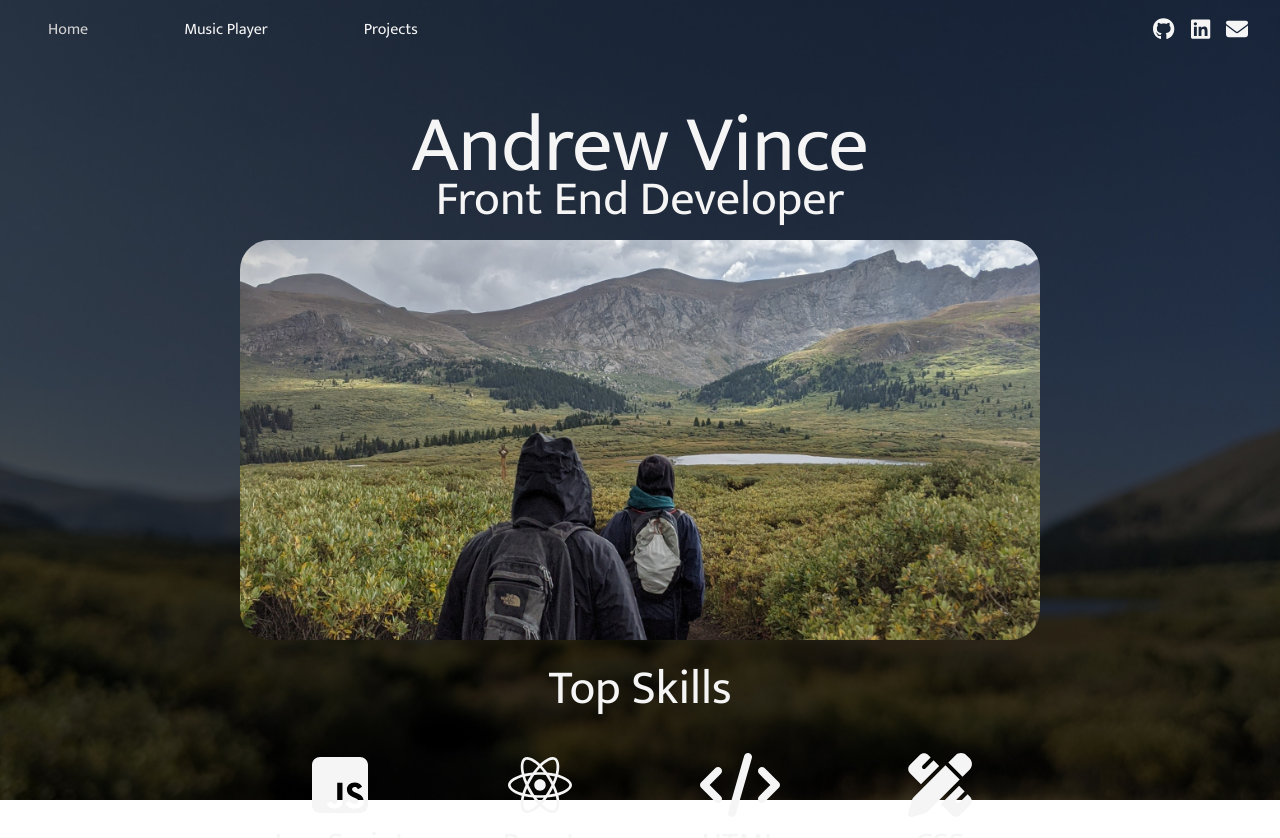
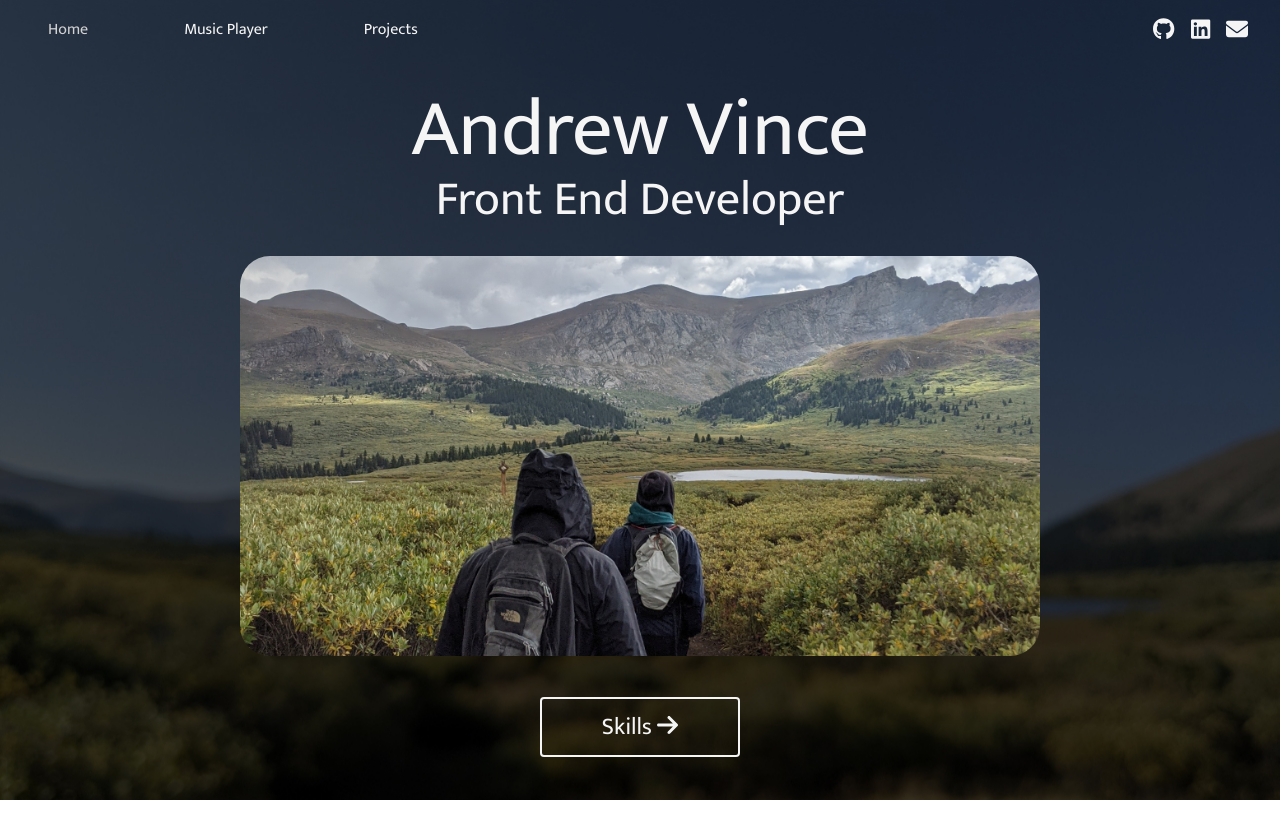
Before and after one commit to ajtvince/projects, a React (Create React App) app: page / in a window 1280 px wide. Shown: the top 838 px of the page. After the commit the page ends 800 px from the top, so only its background shows below. Built offline with nearby package versions, Linux system fonts and the light colour scheme.

Commit message:
changes to homepage design/flow

```diff
--- a/src/components/Home/Home.css
+++ b/src/components/Home/Home.css
@@ -2,6 +2,7 @@
     width:100%;
     height:100%;
     padding-top:4rem;
+    overflow: hidden;
 }
 
 .homeContainer > .homeOverview {
@@ -10,66 +11,164 @@
     margin:auto;
     text-align: center;
     color:whitesmoke;
-    padding-top:1rem;
     height:auto;
+
 }
 
-.homeContainer > .homeOverview > div:nth-child(1) {
+.homeContainer > .homeOverview > .homeInfo > div:nth-child(1) {
     font-size:5rem;
-    height:5rem;
+    height:6rem;
 }
-.homeContainer > .homeOverview > div:nth-child(2) {
+.homeContainer > .homeOverview > .homeInfo > div:nth-child(2) {
     font-size:3rem;
+}
+
+.homeContainer > .homeOverview > .homeInfo > button {
+    display:block;
+    width:200px;
+    margin:auto;
+    padding:8px;
+    background: none;
+    border:2px whitesmoke solid;
+    color:whitesmoke;
+    border-radius: 4px;
+    font-size:24px;
+}
+
+.homeContainer > .homeOverview > .homeInfo > button:hover {
+    border-color: lightslategray;
+    color:lightslategray;
+    cursor:pointer;
+}
+
+.hideHomeInfo {
+    display:none;
+}
+
+.homeSkillsContainer {
+    width:100%;
+    top:0px;
+    z-index: -98;
 }
 
 .homeSkills {
     max-width: 800px;
     margin:auto;
+    opacity:0;
+    position:relative;
 }
 
 .homeSkills > .skillContainer {
-    width:200px;
+    width:50%;
+    display:inline-block;
+    text-align: left;
+    opacity:0;
+}
+
+.homeSkills > .skillContainer > div:nth-child(1) {
     display: inline-block;
     padding-top:24px;
+    width:30%;
+    max-width: 140px;
+    text-align: center;
 }
 
-.homeSkills > .skillContainer > span {
-    width:100%;
-    font-size: 2rem;
+.homeSkills > .skillContainer > #skillProgress {
+    width:0px;
+    height:auto;
+    background-color:darkgoldenrod;
+    display: inline-block;
+    overflow:hidden;
+    text-align: right;
+    padding:4px;
+    border-radius:24px;
+    padding-right:12px;
+    margin-bottom:14px;
 }
 
-.homeSkills > .skillContainer > #skillIcon {
+.homeSkills > .skillContainer > div:nth-child(1) > span {
     width:100%;
-    font-size: 4rem;
+    font-size: 24px;
+}
+
+.homeSkills > .skillContainer > div:nth-child(1) > #skillIcon {
+    width:100%;
+    font-size: 28px;
 }
 
 .homeSkills > div:nth-child(1) {
     font-size:3rem;
 }
 
-.homeOverview > img {
+.homeOverview > .homeInfo > img {
     width:100%;
     max-width: 800px;
+    max-height: 50vh;
     height:400px;
     object-fit: cover;
     border-radius: 30px;
+    margin-bottom:2rem;
+    margin-top:1rem;
 }
+
+#toProjectsButton {
+    width:60%;
+    max-width: 200px;
+    margin:auto;
+    margin-top:2rem;
+    padding:8px;
+    background: none;
+    border:2px whitesmoke solid;
+    color:whitesmoke;
+    border-radius: 4px;
+    font-size:24px;
+}
+
+#toProjectsButton:hover {
+    border-color: lightslategray;
+    color:lightslategray;
+    cursor:pointer;
+}
+
+.homeSkills > .skillContainer:last-child {
+    width:100%;
+    text-align: center;
+}
+
 
 @media only screen and (max-width: 999px) {
 
-    .homeContainer > .homeOverview > div:nth-child(1) {
+    .homeContainer > .homeOverview > .homeInfo > div:nth-child(1) {
         font-size: 40px;
         height:40px;
     }
 
-    .homeContainer > .homeOverview > div:nth-child(2) {
+    .homeContainer > .homeOverview > .homeInfo > div:nth-child(2) {
         font-size: 32px;
     }
 
     .homeSkills > .skillContainer {
-        width:50%;
+        width:100%;
+        display: block;
+        padding:0rem;
+        font-size: 12px;
+    }
+
+    .homeSkills > .skillContainer > div:nth-child(1) {
+        width:30%;
         display: inline-block;
-        padding:1rem;
+        text-align: center;
+    }
+
+    .homeSkills > .skillContainer > div:nth-child(1) > span {
+        width:100%;
+        display: inline-block;
+        font-size: 14px;
+        text-align: center;
+    }
+
+    .homeContainer > .homeOverview {
+        top:50%;
     }
 
 }
--- a/src/components/Home/Home.js
+++ b/src/components/Home/Home.js
@@ -1,29 +1,98 @@
 import { useEffect, useState } from 'react';
 import React from 'react';
+import { Link } from 'react-router-dom';
 import { FontAwesomeIcon } from '@fortawesome/react-fontawesome';
-import { faCode, faDatabase, faPalette, faPenRuler, faTerminal, faUpRightAndDownLeftFromCenter } from '@fortawesome/free-solid-svg-icons';
+import { faArrowRight, faCode, faDatabase, faPalette, faPenRuler, faTerminal, faUpRightAndDownLeftFromCenter } from '@fortawesome/free-solid-svg-icons';
 import { faJsSquare, faReact } from '@fortawesome/free-brands-svg-icons';
 import "./Home.css";
 function Home() {
 
+  const showSkills = () => {
+    let homeInfo = document.getElementsByClassName('homeInfo')[0];
+    let animType = [
+      { opacity: 1, offset: 0 },
+      { opacity: 0, offset: 1 },
+    ];
+    let animTime = {
+        duration: 400,
+        fill: 'forwards',
+    }
+    homeInfo.animate(animType, animTime);
+    document.getElementsByClassName('homeSkillsContainer')[0].style.display = 'block';
+    setTimeout(function(){
+      homeInfo.className = 'hideHomeInfo';
+      let homeSkills = document.getElementsByClassName('homeSkills')[0];
+      let animType2 = [
+        { opacity: 0, offset: 0 },
+        { opacity: 1, offset: 1 },
+      ];
+      homeSkills.animate(animType2, animTime);
+      for (let x=0; x<9; x++) {
+        let currentSkill = homeSkills.getElementsByClassName('skillContainer')[x];
+        let tempAnim = [
+          { opacity: 0, offset: 0 },
+          { opacity: 1, offset: 1 },
+        ];
+        let tempTimeout = 1000 * (x/10)
+        setTimeout(function(){
+          currentSkill.animate(tempAnim, animTime);
+        }, tempTimeout);
+      }
+      setTimeout(function(){
+        for (let x=0; x<8; x++) {
+          let currentSkill = homeSkills.getElementsByClassName('skillContainer')[x].getElementsByTagName('div')[1];
+          let tempAnim = [
+            { width: '0px', offset: 0 },
+            { width: '70%', offset: 1 },
+          ];
+          if (x >= 3) {
+            tempAnim = [
+              { width: '0px', offset: 0 },
+              { width: '60%', offset: 1 },
+            ];
+          }
+          if (x >= 6) {
+            tempAnim = [
+              { width: '0px', offset: 0 },
+              { width: '40%', offset: 1 },
+            ];
+          }
+          let tempTimeout = 800 * (x/20)
+          setTimeout(function(){
+            currentSkill.animate(tempAnim, animTime);
+          }, tempTimeout);
+        }
+      }, 400);
+    }, 400);
+  }
 
+  useEffect(() => {
+    console.log('ran at beginning');
+    document.getElementsByClassName('homeSkillsContainer')[0].style.display = 'none';
+  }, []);
 
   return(
     <div className='homeContainer'>
       <div className='homeOverview'>
-        <div>Andrew Vince</div>
-        <div>Front End Developer</div>
-        <img src='./images/hike.jpg'></img>
-        <div className='homeSkills'>
-          <div>Top Skills</div>
-          <div className='skillContainer'><FontAwesomeIcon id='skillIcon' icon={faJsSquare} /><span>JavaScript</span></div>
-          <div className='skillContainer'><FontAwesomeIcon id='skillIcon' icon={faReact} /><span>React</span></div>
-          <div className='skillContainer'><FontAwesomeIcon id='skillIcon' icon={faCode} /><span>HTML</span></div>
-          <div className='skillContainer'><FontAwesomeIcon id='skillIcon' icon={faPenRuler} /><span>CSS</span></div>
-          <div className='skillContainer'><FontAwesomeIcon id='skillIcon' icon={faTerminal} /><span>PowerShell</span></div>
-          <div className='skillContainer'><FontAwesomeIcon id='skillIcon' icon={faDatabase} /><span>SQL</span></div>
-          <div className='skillContainer'><FontAwesomeIcon id='skillIcon' icon={faUpRightAndDownLeftFromCenter} /><span>APIs</span></div>
-          <div className='skillContainer'><FontAwesomeIcon id='skillIcon' icon={faPalette} /><span>Design</span></div>
+        <div className='homeInfo'>
+          <div>Andrew Vince</div>
+          <div>Front End Developer</div>
+          <img src='./images/hike.jpg'></img>
+          <button onClick={showSkills}>Skills <FontAwesomeIcon id='skillIcon' icon={faArrowRight} /></button>
+        </div>
+        <div className='homeSkillsContainer'>
+          <div className='homeSkills'>
+            <div>Top Skills</div>
+            <div className='skillContainer'><div><FontAwesomeIcon id='skillIcon' icon={faJsSquare} /><span>JavaScript</span></div><div id='skillProgress'>Advanced</div></div>
+            <div className='skillContainer'><div><FontAwesomeIcon id='skillIcon' icon={faCode} /><span>HTML</span></div><div id='skillProgress'>Advanced</div></div>
+            <div className='skillContainer'><div><FontAwesomeIcon id='skillIcon' icon={faPenRuler} /><span>CSS</span></div><div id='skillProgress'>Advanced</div></div>
+            <div className='skillContainer'><div><FontAwesomeIcon id='skillIcon' icon={faReact} /><span>React</span></div><div id='skillProgress'>Intermediate</div></div>
+            <div className='skillContainer'><div><FontAwesomeIcon id='skillIcon' icon={faPalette} /><span>Design</span></div><div id='skillProgress'>Intermediate</div></div>
+            <div className='skillContainer'><div><FontAwesomeIcon id='skillIcon' icon={faTerminal} /><span>PowerShell</span></div><div id='skillProgress'>Intermediate</div></div>
+            <div className='skillContainer'><div><FontAwesomeIcon id='skillIcon' icon={faDatabase} /><span>SQL</span></div><div id='skillProgress'>Beginner</div></div>
+            <div className='skillContainer'><div><FontAwesomeIcon id='skillIcon' icon={faUpRightAndDownLeftFromCenter} /><span>APIs</span></div><div id='skillProgress'>Beginner</div></div>
+            <div className='skillContainer'><Link to='/projects'><button id='toProjectsButton'>Projects  <FontAwesomeIcon id='skillIcon' icon={faArrowRight} /></button></Link></div>
+          </div>
         </div>
       </div>
     </div>
--- a/src/components/Music/Music.css
+++ b/src/components/Music/Music.css
@@ -137,6 +137,7 @@
     position: absolute;
     border-radius: 60px;
     margin-left:4px;
+    animation-fill-mode: forwards;
 }
 
 .musicAppContainer > .controlsContainer > .buttonContainer > .songLength > div > #songProgress > #songProgressIcon {
```
Also changed, not shown: src/components/Projects/Projects.js (+12 -12 lines).
